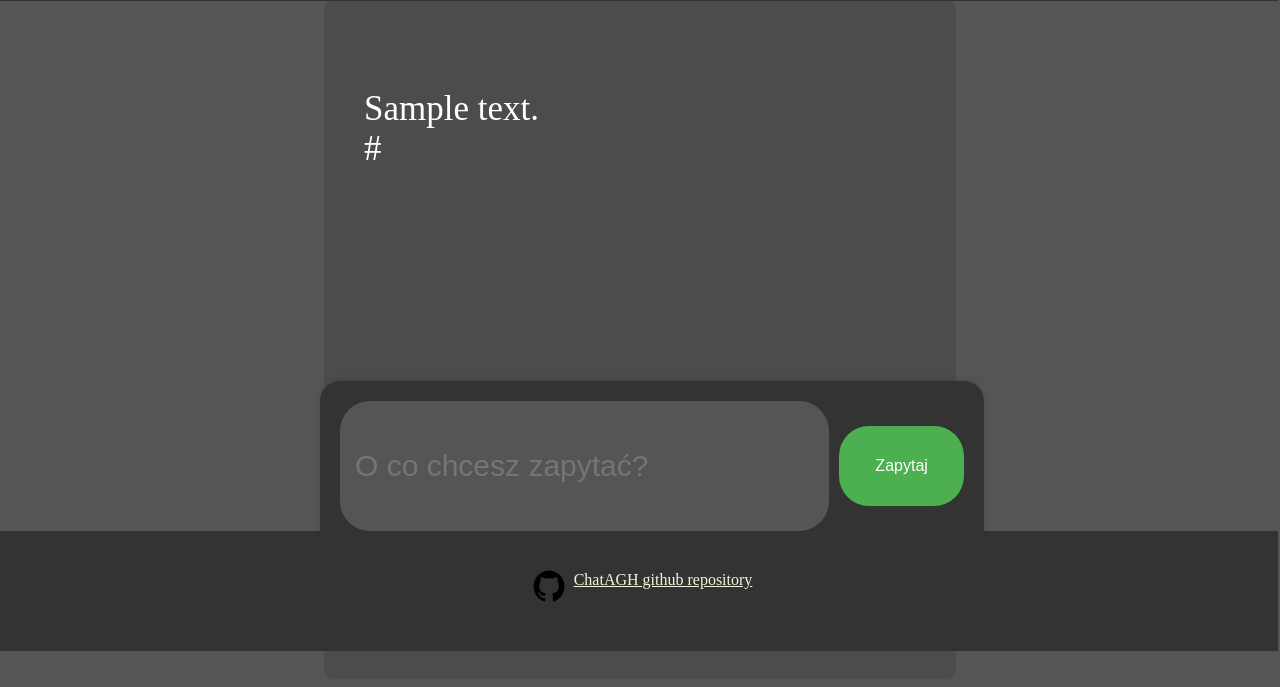
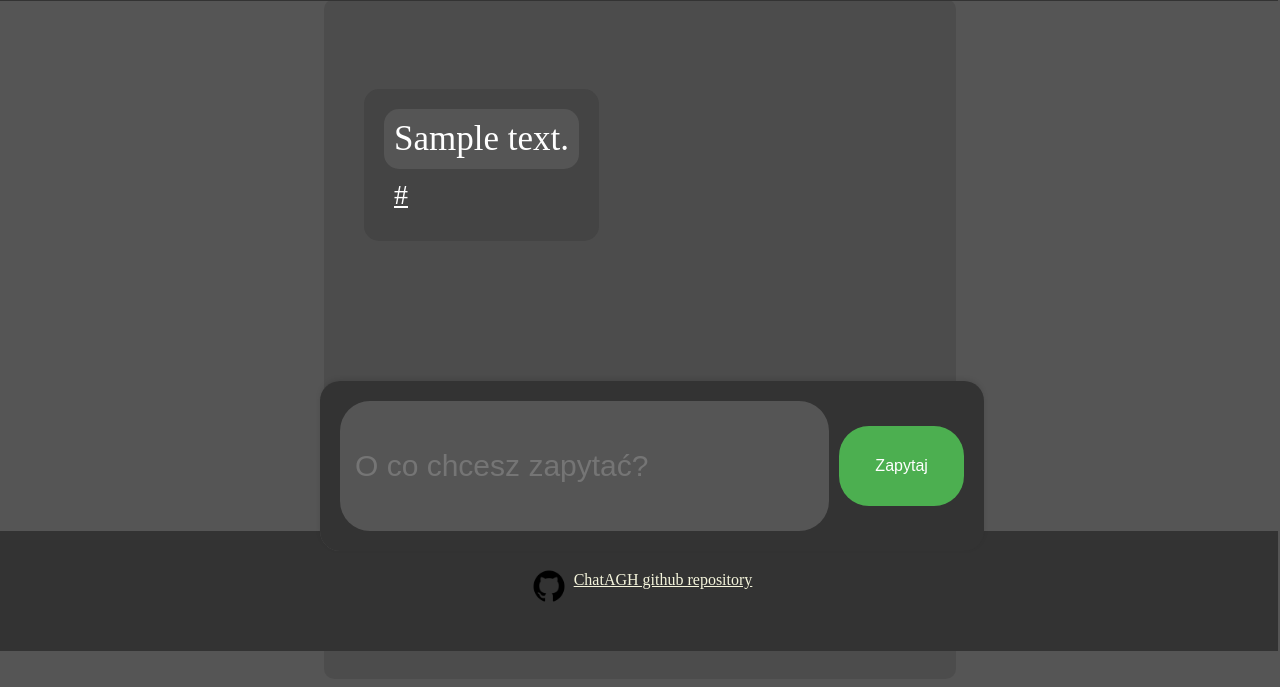
Before and after one commit to witek3100/chatAGH, a Flask app: template src/web-app/templates/chat_tab.html in a window 1280 px wide. Shown: the part 149-836 px from the top of the page. Run offline with Flask 3, Linux system fonts and the light colour scheme; the template is opened without the code that fills it: most values are stand-ins (such as "Sample title", 1, 10 or a date in 2020).

Commit message:
chat improvements

```diff
--- a/src/web-app/static/css/chat_tab.css
+++ b/src/web-app/static/css/chat_tab.css
@@ -83,6 +83,24 @@
     color: white;
     font-size: 35px;
     margin: 20px;
+    padding: 20px;
+    border-radius: 15px;
+    background-color: #444444;
+}
+
+.text {
+    padding: 10px;
+    border-radius: 15px;
+    background-color: #555555;
+}
+
+.urls {
+    padding: 10px;
+    font-size: 28px;
+}
+
+.urls a {
+    color: white;
 }
 
 .message-box {
--- a/src/web-app/templates/chat_tab.html
+++ b/src/web-app/templates/chat_tab.html
@@ -20,9 +20,9 @@
                             <div class="text">
                                 {{ message.content_html|safe }}
                             </div>
-                            <div>
+                            <div class="urls">
                                 {% for url in message.source %}
-                                    {{ url }}
+                                    <a href="{{ url }}">{{ url }}</a>
                                 {% endfor %}
                             </div>
                         </div>
```
